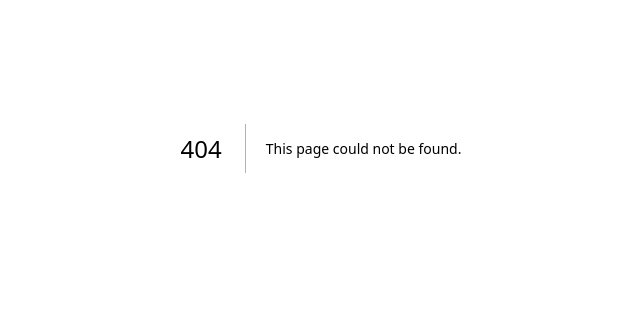
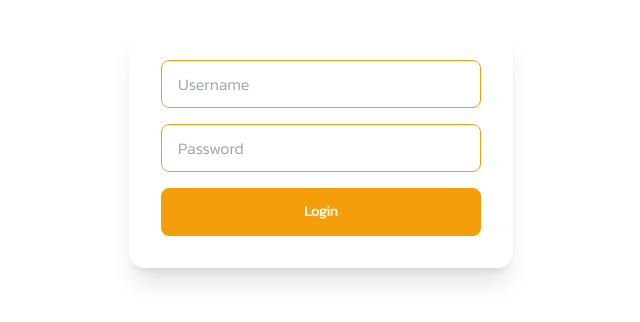
Before and after one commit to 11best/papuan-hotel, a Next.js app: page /login in a window 1280 px wide. Before the commit this address had no page. Shown: the part 252-574 px from the top of the page, without its empty margins (319-959 px from the left). Built offline with nearby package versions, Linux system fonts and the light colour scheme.

Commit message:
adjust main layout and create login page

```diff
--- a/app/layout.tsx
+++ b/app/layout.tsx
@@ -16,7 +16,11 @@ export default function RootLayout({
 }>) {
   return (
     <html lang="en">
-      <body className={kanit.className}>{children}</body>
+      <body className={kanit.className}>
+        <div className="flex flex-col min-h-screen mx-auto max-w-screen-xl">
+          {children}
+        </div>
+      </body>
     </html>
   );
 }
--- /dev/null
+++ b/app/login/page.tsx
@@ -0,0 +1,23 @@
+export default function Page() {
+  return (
+    <div className="w-full h-screen flex flex-col justify-center items-center">
+      <div className="card w-96 bg-base-100 shadow-xl">
+        <div className="card-body gap-4">
+          <input
+            type="text"
+            placeholder="Username"
+            className="input input-bordered input-primary w-full max-w-xs"
+          />
+          <input
+            type="password"
+            placeholder="Password"
+            className="input input-bordered input-primary w-full max-w-xs"
+          />
+          <div className="card-actions justify-center">
+            <button className="btn btn-primary w-full">Login</button>
+          </div>
+        </div>
+      </div>
+    </div>
+  );
+}
--- a/app/page.tsx
+++ b/app/page.tsx
@@ -2,7 +2,7 @@ import Image from "next/image";
 
 export default function Home() {
   return (
-    <main className="flex min-h-screen flex-col items-center justify-between p-24">
+    <main>
       <div>Papuan</div>
     </main>
   );
```
